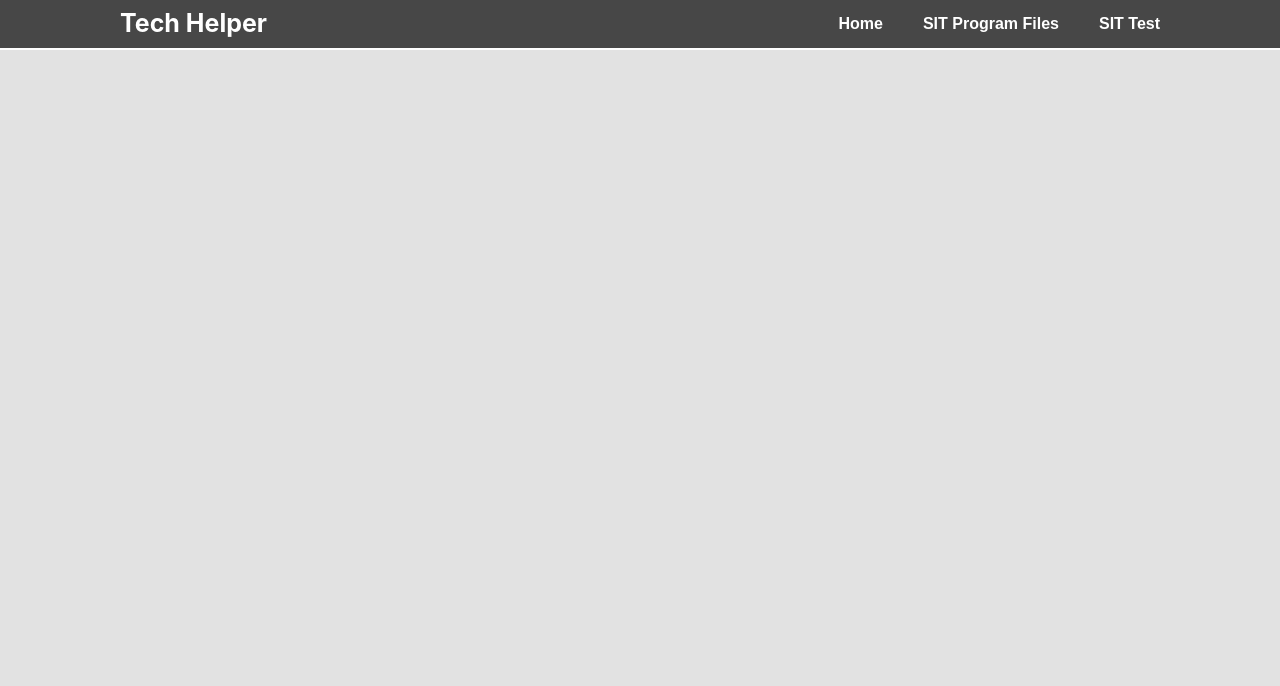
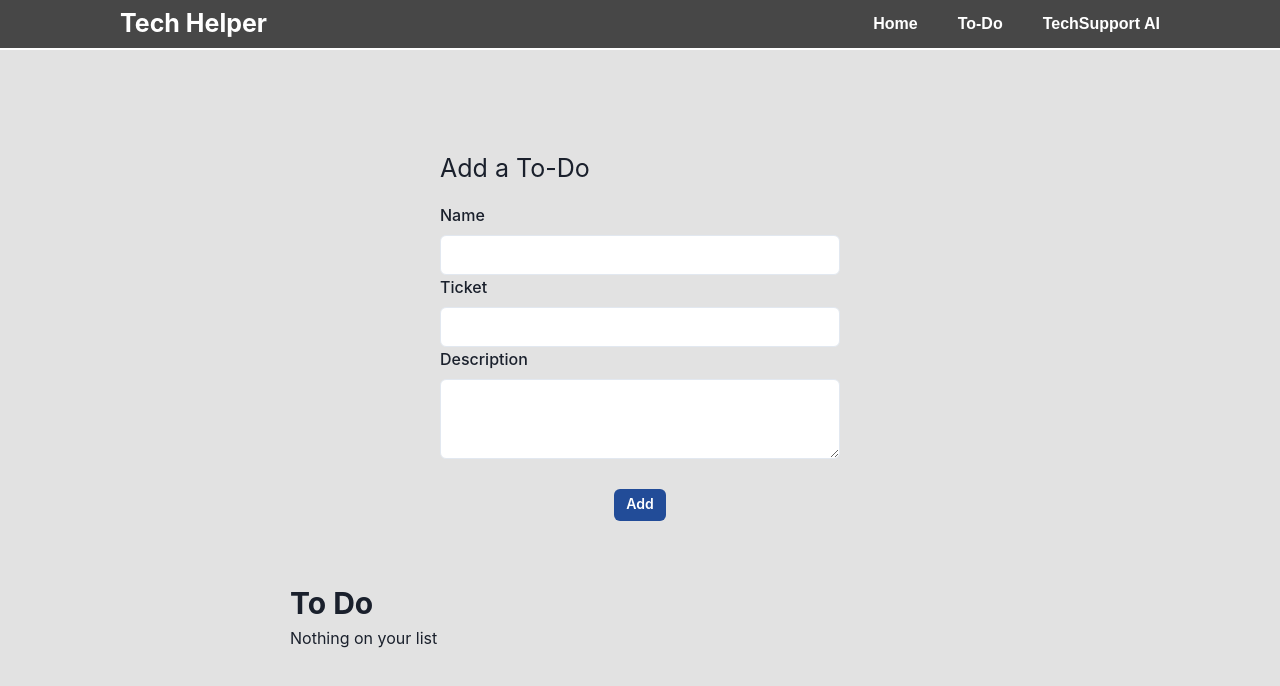
Before and after one commit to Erick-Bravo/tech_helper, a React (Create React App) app: page /to-do in a window 1280 px wide. Shown: the top 686 px of the page. Built offline with nearby package versions, Linux system fonts and the light colour scheme.

Commit message:
cleanup. sizing fixes

```diff
--- a/src/App.tsx
+++ b/src/App.tsx
@@ -5,6 +5,7 @@ import { Box } from "@chakra-ui/react";
 import NavBar from "./components/NavBar";
 import Home from "./pages/Home";
 import { offWhite } from "./globals";
+import ToDo from "./components/Links_Home/ToDo";
 
 function App() {
   return (
@@ -15,6 +16,7 @@ function App() {
           <Route path="/" element={<Home />} />
           <Route path="/westinghouse" element={<Westinghouse />} />
           <Route path="/htp" element={<HTP />} />
+          <Route path="/to-do" element={<ToDo />} />
         </Routes>
       </Router>
     </Box>
--- a/src/components/Links_Home/ToDo.tsx
+++ b/src/components/Links_Home/ToDo.tsx
@@ -9,7 +9,7 @@ import {
   Text,
 } from "@chakra-ui/react";
 import { useEffect, useState } from "react";
-import { darkGray, secondary } from "../../globals";
+import { secondary } from "../../globals";
 
 const ToDo = () => {
   const [name, setName] = useState("");
@@ -71,7 +71,7 @@ const ToDo = () => {
   }
 
   return (
-    <Flex w="100%" flexDir="column" alignItems="center">
+    <Flex w="100%" flexDir="column" alignItems="center" mt="100px">
       <FormControl w="400px">
         <Text fontSize="25px" mb="15px">
           Add a To-Do
@@ -145,10 +145,6 @@ const ToDo = () => {
             <Box>Nothing on your list</Box>
           )}
         </Flex>
-
-        <Text fontSize="30px" fontWeight="bold" mt="60px">
-          Completed
-        </Text>
         <Flex></Flex>
       </Box>
     </Flex>
--- a/src/components/NavBar.tsx
+++ b/src/components/NavBar.tsx
@@ -1,29 +1,27 @@
-import { Box, Flex, Link, Text } from "@chakra-ui/react";
+import { Box, Flex, Image, Link, Text } from "@chakra-ui/react";
 import { darkGray } from "../globals";
 import { useState } from "react";
 
 const navTexPad = "0 20px";
 
-const warrantyPartsID =
-  "https://aristonthermo.sharepoint.com/:x:/r/sites/USAWarrantyShipments-SAP/Documenti%20condivisi/General/Warranty%20Parts%20Shipping.xlsx?d=wdd52a2b1fbb145629b47a222ecc8ede3&csf=1&web=1&e=IwmqUj";
-const teamsWarrantyPartsLink = `msteams://teams.microsoft.com/l/file/${warrantyPartsID}`;
+// const warrantyPartsID =
+//   "https://aristonthermo.sharepoint.com/:x:/r/sites/USAWarrantyShipments-SAP/Documenti%20condivisi/General/Warranty%20Parts%20Shipping.xlsx?d=wdd52a2b1fbb145629b47a222ecc8ede3&csf=1&web=1&e=IwmqUj";
+// const teamsWarrantyPartsLink = `msteams://teams.microsoft.com/l/file/${warrantyPartsID}`;
 
-const sitPartsID =
-  "https://aristonthermo.sharepoint.com/:x:/r/sites/AristoCustomerExperienceTeam-TechSupport/Documenti%20condivisi/Tech%20Support/SiT%20Programmer%20Software/SIT%20Part%20Files-9-27-2022.xlsx";
-const teamsSITLink = `msteams://teams.microsoft.com/l/file/${sitPartsID}`;
+// const sitPartsID =
+//   "https://aristonthermo.sharepoint.com/:x:/r/sites/AristoCustomerExperienceTeam-TechSupport/Documenti%20condivisi/Tech%20Support/SiT%20Programmer%20Software/SIT%20Part%20Files-9-27-2022.xlsx";
+// const teamsSITLink = `msteams://teams.microsoft.com/l/file/${sitPartsID}`;
 
 const NavBar = () => {
-  const [loading, setLoading] = useState(false);
+  // const [loading, setLoading] = useState(false);
 
-  const handleCurserLoading = (link: string) => {
-    setLoading(true);
+  // const handleCurserLoading = () => {
+  //   setLoading(true);
 
-    window.open(link, "_blank");
-
-    setTimeout(() => {
-      setLoading(false);
-    }, 4000);
-  };
+  //   setTimeout(() => {
+  //     setLoading(false);
+  //   }, 4000);
+  // };
 
   return (
     <Flex
@@ -37,6 +35,7 @@ const NavBar = () => {
       color="white"
     >
       <Flex justifyContent="flex-start">
+
         <Text p="0 20px" fontSize="25px" fontWeight="bold">
           Tech Helper
         </Text>
@@ -52,39 +51,19 @@ const NavBar = () => {
         <Link p={navTexPad} _hover={{ textUnderlineOffset: "none" }} href="/">
           Home
         </Link>
-        {/* <Link
-          p={navTexPad}
-          _hover={{ textUnderlineOffset: "none" }}
-          href={teamsWarrantyPartsLink}
-          onClick={handleCurserLoading}
-          cursor={loading ? "wait" : "pointer"}
-        >
-          Warranty Parts Shipping
-        </Link>
         <Link
           p={navTexPad}
           _hover={{ textUnderlineOffset: "none" }}
-          href={teamsSITLink}
-          onClick={handleCurserLoading}
-          cursor={loading ? "wait" : "pointer"}
+          href="/to-do"
         >
-          SIT Program Files
+          To-Do
+        </Link>
+        {/* <Link p={navTexPad} _hover={{ textUnderlineOffset: "none" }} href="/">
+          Warranty Parts Shipping
         </Link> */}
-        <Link
-          p={navTexPad}
-          _hover={{ textUnderlineOffset: "none" }}
-          href={teamsSITLink}
-          cursor={loading ? "wait" : "pointer"}
-        >
-          SIT Program Files
+        <Link p={navTexPad} _hover={{ textUnderlineOffset: "none" }} href="/">
+          TechSupport AI
         </Link>
-        <Box
-          p={navTexPad}
-          onClick={() => handleCurserLoading(teamsSITLink)}
-          cursor={loading ? "wait" : "pointer"}
-        >
-          SIT Test
-        </Box>
       </Flex>
     </Flex>
   );
--- a/src/pages/Home.tsx
+++ b/src/pages/Home.tsx
@@ -1,17 +1,15 @@
 import { Box, Flex, Text } from "@chakra-ui/react";
 import { linkColor, offWhite } from "../globals";
 import React, { useState } from "react";
-import ToDo from "../components/Links_Home/ToDo";
 import GasValves from "../components/Links_Home/GasValves";
 import Sensors from "../components/Links_Home/Sensors";
 import TextLinks from "../components/TextLinks";
 import Search from "./Search";
 
 enum HomeSwitch {
-  ToDo = "To Do",
   GasValves = "Gas Valves",
   Sensors = "Sensors",
-  ModelSearch = "Model Search"
+  ModelSearch = "Model Search",
 }
 
 const Home = () => {
@@ -19,9 +17,8 @@ const Home = () => {
 
   const resourceData = [
     { enum: HomeSwitch.ModelSearch },
-    { enum: HomeSwitch.ToDo },
     { enum: HomeSwitch.GasValves },
-    { enum: HomeSwitch.Sensors }
+    { enum: HomeSwitch.Sensors },
   ];
 
   const HomeSwitchController = (type: string) => {
@@ -30,8 +27,6 @@ const Home = () => {
         return <GasValves />;
       case HomeSwitch.Sensors:
         return <Sensors />;
-      case HomeSwitch.ToDo:
-        return <ToDo />;
       default:
         return <Search />;
     }
@@ -48,7 +43,7 @@ const Home = () => {
           );
         })}
       </Box>
-      <Flex w="100%" justifyContent="center">
+      <Flex w="100%" justifyContent="center" pr="12.5%">
         {HomeSwitchController(homeSwitch)}
       </Flex>
     </Flex>
```
Also changed, not shown: src/components/WarrantyButton.tsx (deleted, +0 -17 lines), public/AristonLogo.png (added).
